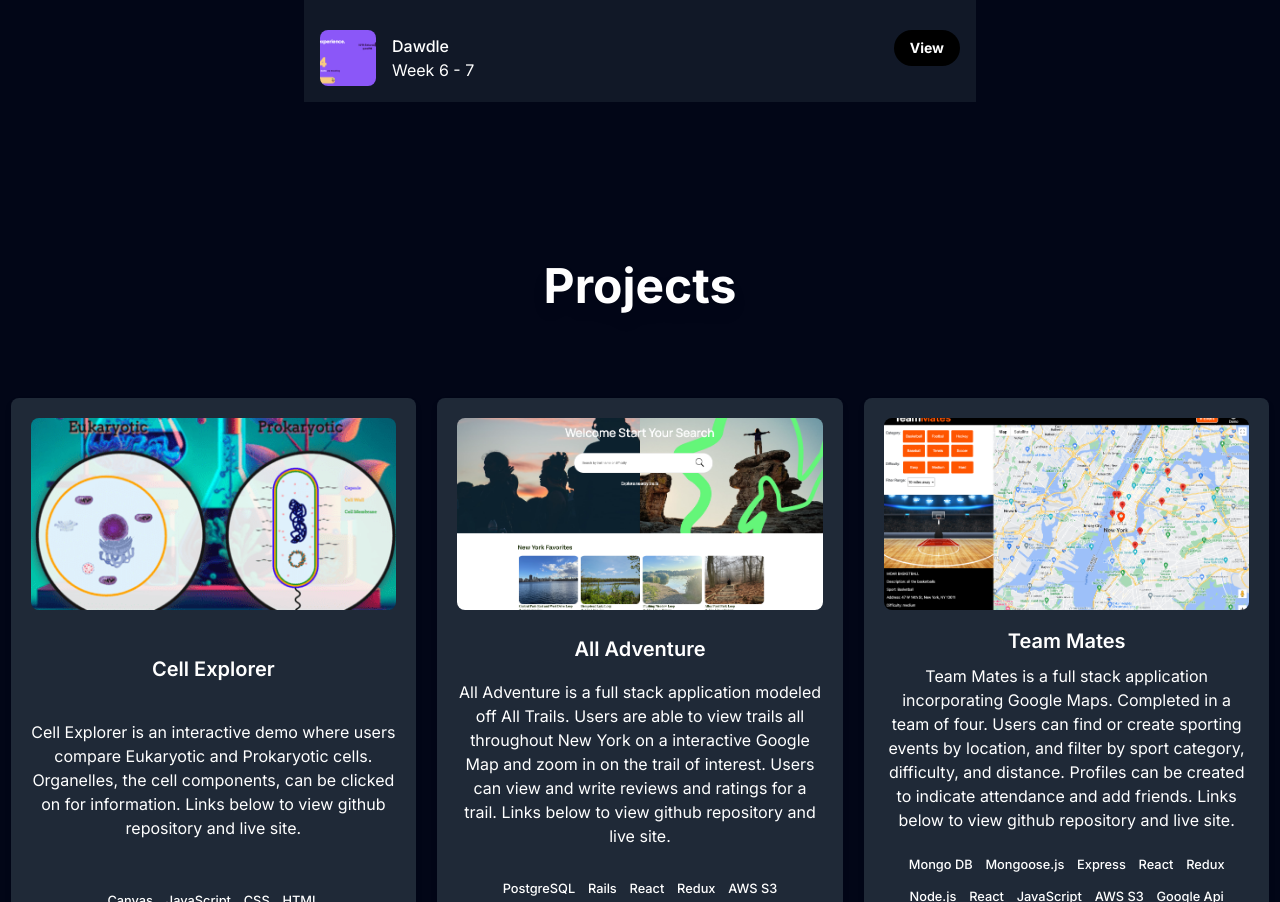
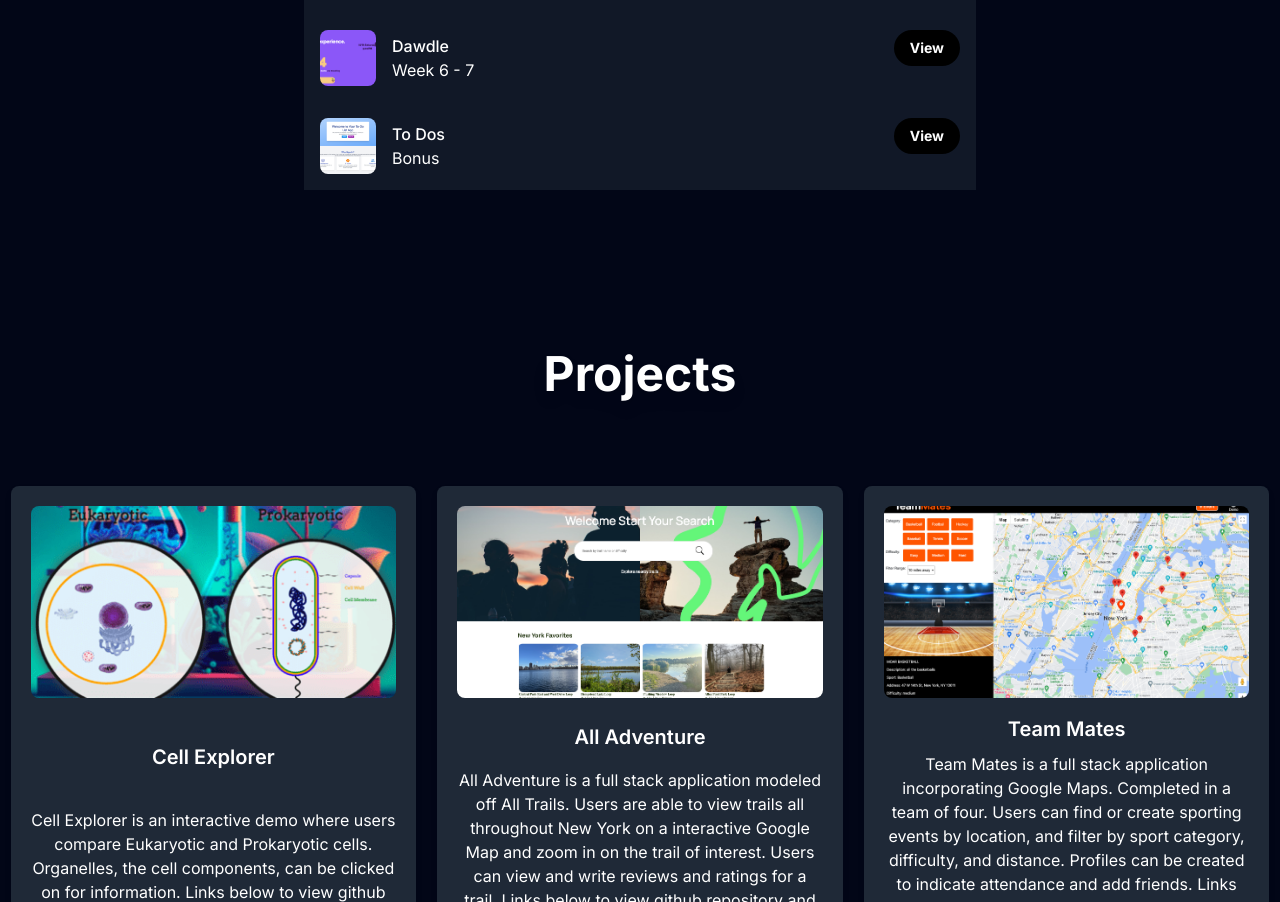
Before and after one commit to ShaunJhingoor/ShaunJhingoor_portfolio, a Next.js app: page / in a window 1280 px wide. Shown: the part 1806-2708 px from the top of the page. Built offline with nearby package versions, Linux system fonts and the light colour scheme.

Commit message:
add to dos and update dawdle

```diff
--- a/src/app/components/ui/expandable-cards.tsx
+++ b/src/app/components/ui/expandable-cards.tsx
@@ -4,12 +4,12 @@ import React, { useEffect, useId, useRef, useState } from "react";
 import { AnimatePresence, motion } from "framer-motion";
 import { useOutsideClick } from "../hooks/use-outside-click";
 import portfolio from "../../assets/portfolio.png"
-import coming from "../../assets/coming.webp"
 import pantryTracker from "../../assets/pantryTracker.png"
 import reactHelper from "../../assets/reactHelper.png"
 import AIflashworld from "../../assets/AI-Flashworld.png"
 import AIRateMyProfessor from "../../assets/AI-Rate-My-Professor.png"
 import dawdle from "../../assets/dawdle.png"
+import ToDos from "../../assets/ToDos.png"
 
 
 export const CloseIcon = () => {
@@ -136,7 +136,23 @@ const cards = [
         <p>
          Frustrated with endless planning back-and-forth? Try Dawdle! Our user-friendly platform makes it simple to create and manage groups, letting you effortlessly coordinate with friends. Organize events within each group and let AI-generated itineraries streamline your planning. With Dawdle, making plans has never been easier!
          <br /> <br />
-         Click the view button to hop on the waitlist today!
+         If you click the view button you will be directed to the live site of Dawdle.
+        </p>
+      );
+    },
+  },
+  {
+    description: "Bonus",
+    title: "To Dos",
+    src: ToDos.src,
+    ctaText: "View",
+    ctaLink: "https://todos-zeta-smoky.vercel.app/",
+    content: () => {
+      return (
+        <p>
+         To Dos is a task management platform built with Convex for the backend, Next.js for the frontend, and TypeScript. It integrates Clerk for authentication and OpenAI to enhance user experience. The purpose of To Dos is to provide a seamless way for users to manage their daily tasks efficiently.
+         <br /> <br />
+         If you click the view button you will be directed to the live site of To Dos.
         </p>
       );
     },
```
Also changed, not shown: src/app/assets/ToDos.png (added).
